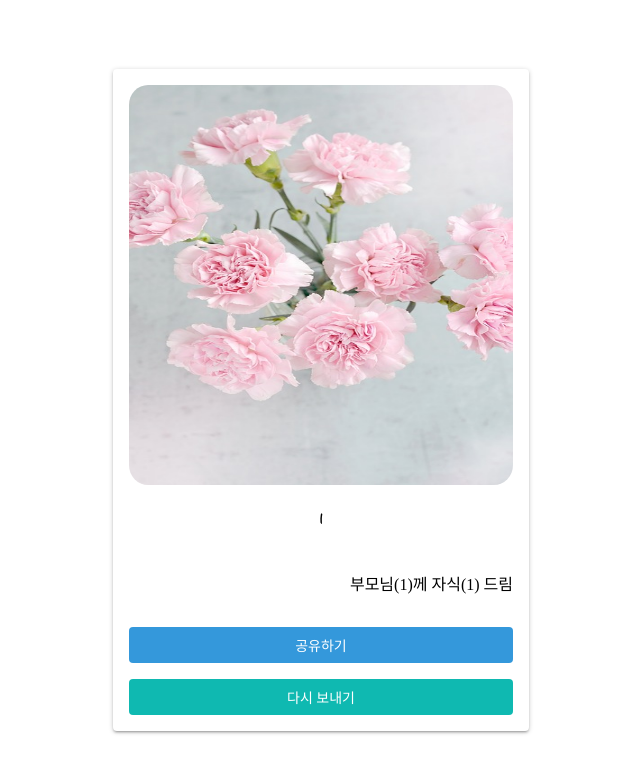
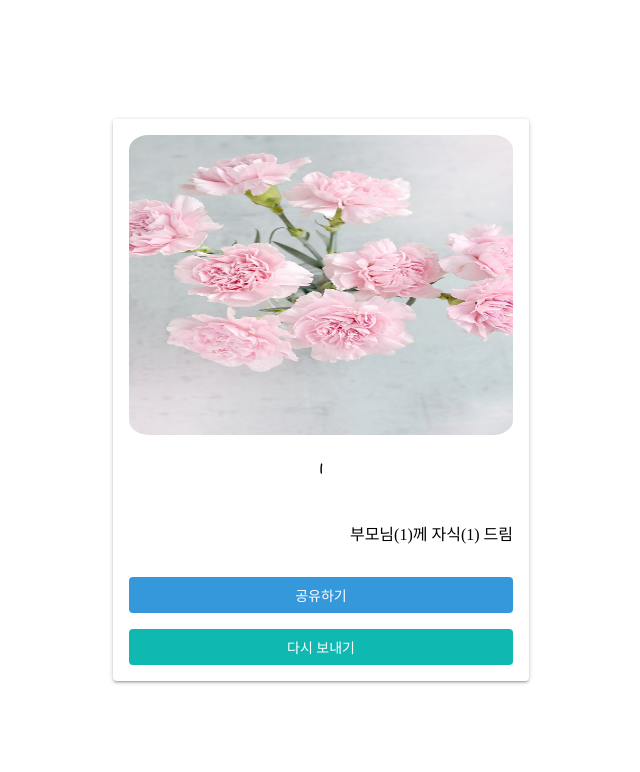
Before and after one commit to qvil/parents-day, a React (Create React App) app: page /1/1/1 in a window 1280 px wide. Shown: the top 772 px of the page, without its empty margins (319-959 px from the left). Built offline with nearby package versions, Linux system fonts and the light colour scheme; a web font is replaced by a local one.

Commit message:
Add Share feature, Modify max-height for photo frame: 300px

```diff
--- a/src/Carnation.js
+++ b/src/Carnation.js
@@ -1,4 +1,4 @@
-import React from "react";
+import React, { useRef } from "react";
 import styled from "styled-components";
 import { CardForm, Button, LinkButton, PhotoFrame, Title } from "./components";
 
@@ -10,12 +10,27 @@ const FromTo = styled.p`
   font-family: "Gamja Flower", cursive;
 `;
 
+const ClipBoard = styled.input`
+  z-index: -9;
+  position: fixed;
+  color: transparent;
+  background: transparent;
+  border: none;
+`;
+
 const Carnation = props => {
   const {
     parent,
     child,
     message = "부모님 은혜에 감사합니다."
   } = props.match.params;
+  const shareEl = useRef(null);
+
+  const handleShare = () => {
+    shareEl.current.select();
+    document.execCommand("copy");
+    alert("URL이 클립보드에 복사되었습니다!");
+  };
 
   return (
     <CardForm>
@@ -25,7 +40,15 @@ const Carnation = props => {
       />
       <Title>{message}</Title>
       <FromTo>{`부모님(${parent})께 자식(${child}) 드림`}</FromTo>
-      <Button>공유하기</Button>
+      <ClipBoard
+        ref={shareEl}
+        type="text"
+        value={window.location.href}
+        onChange={() => {}}
+      />
+      <Button type="button" onClick={handleShare}>
+        공유하기
+      </Button>
       <LinkButton to="/" color="rgba(15, 185, 177, 1)">
         다시 보내기
       </LinkButton>
--- a/src/components/index.js
+++ b/src/components/index.js
@@ -48,6 +48,6 @@ export const LinkButton = styled(Link)`
 
 export const PhotoFrame = styled.img`
   max-width: 100%;
-  max-height: 400px;
+  max-height: 300px;
   border-radius: 5%;
 `;
--- a/src/styles/mixin.js
+++ b/src/styles/mixin.js
@@ -30,6 +30,7 @@ export const ButtonStyle = css`
   text-align: center;
   &:hover {
     opacity: 0.8;
+    cursor: pointer;
   }
 `;
 
```
